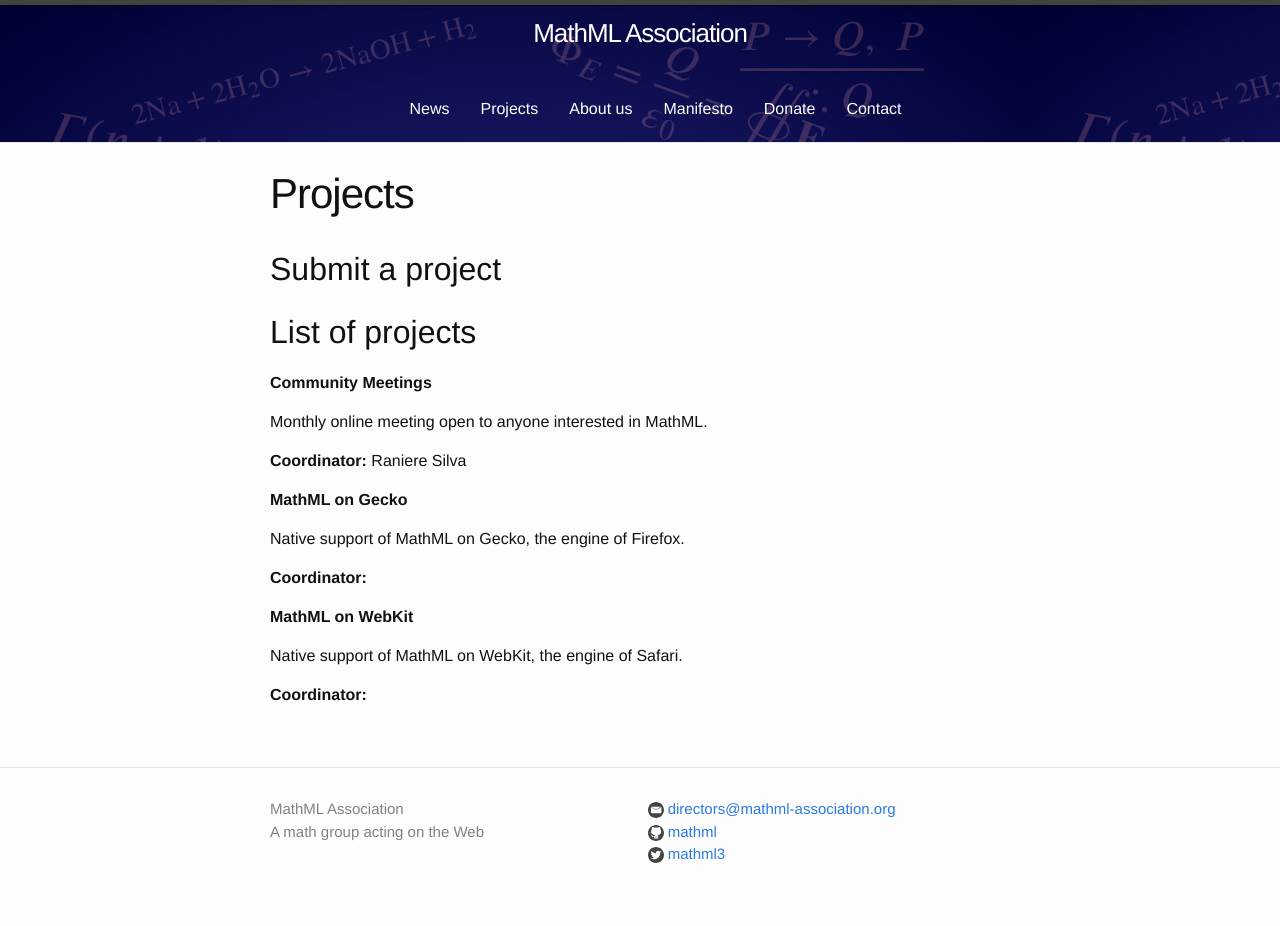
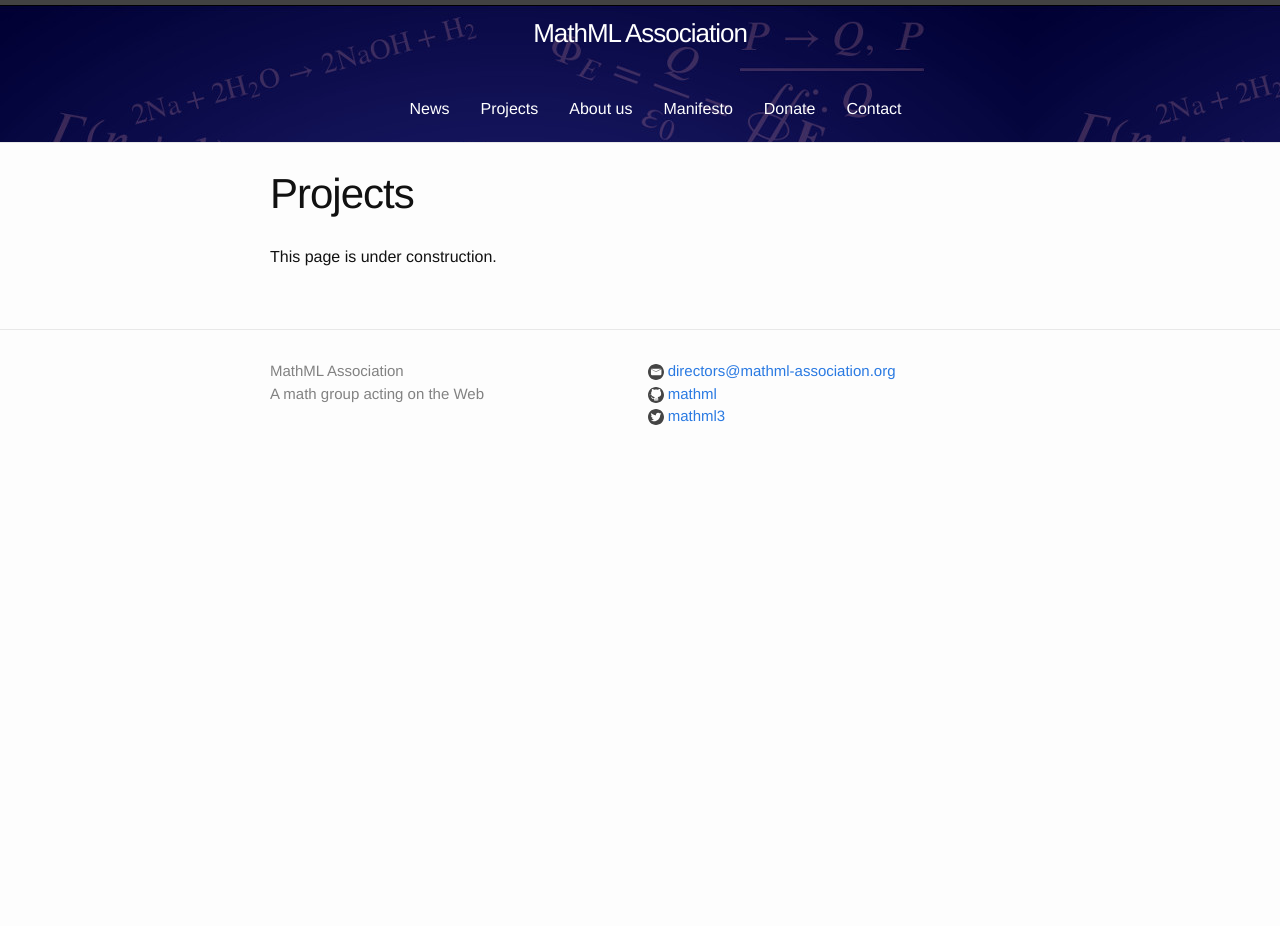
Before and after one commit to MathML/website, a Jekyll site: the page built from projects.md, in a window 1280 px wide. Built offline with Jekyll 4.4.1, drawn with Linux system fonts in a browser that asks for light colours; after the commit the page ends 900 px from its top, so only the background shows below that.

Commit message:
Website cleanup.

```diff
--- a/projects.md
+++ b/projects.md
@@ -2,20 +2,9 @@
 layout: page
 title: Projects
 projects:
-- name: Community Meetings
-  description: Monthly online meeting open to anyone interested in MathML.
-  coordinator: Raniere Silva
-- name: MathML on Gecko
-  description: Native support of MathML on Gecko, the engine of Firefox.
-  coordinator:
-- name: MathML on WebKit
-  description: Native support of MathML on WebKit, the engine of Safari.
-  coordinator:
 ---
 
-## Submit a project
-
-## List of projects
+This page is under construction.
 
 {% for project in page.projects %}
 <div class="project">
```
Also changed, not shown: donate.md (+1 -2 lines), faq.md (+1 -7 lines).
